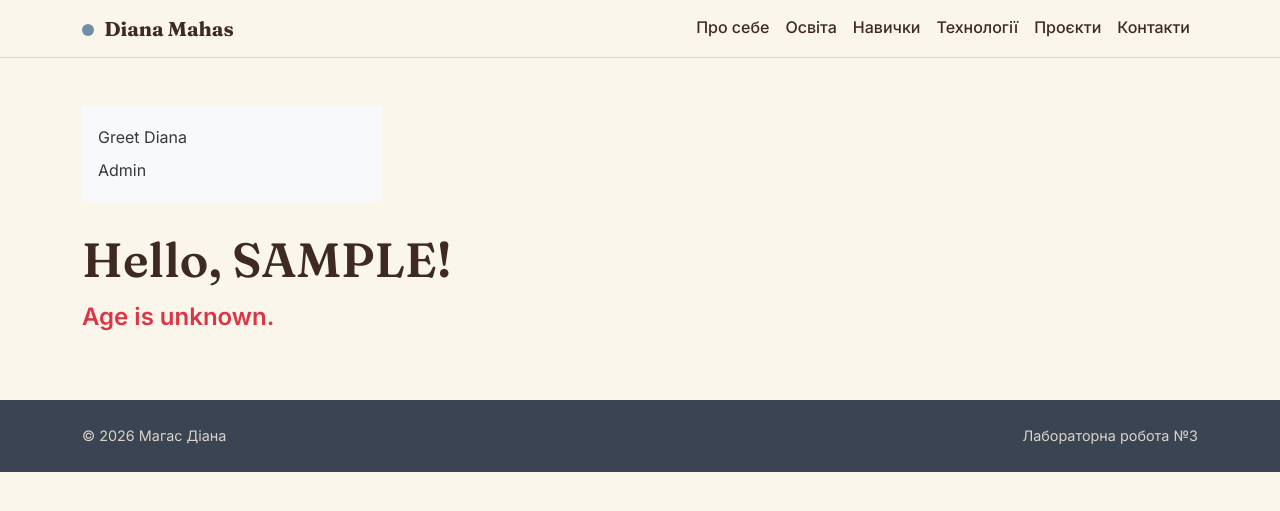
After one commit to Diana-Magas/flask-app-lab, a Flask app: a page that uses app/templates/base.html in a window 1280 px wide. The commit adds this page. Shown: the top 511 px of the page. Run offline with Flask 3, Linux system fonts and the light colour scheme.

Commit message:
lab3: users blueprint with redirect

```diff
--- a/app/__init__.py
+++ b/app/__init__.py
@@ -4,4 +4,8 @@ from flask import Flask
 app = Flask(__name__)
 app.config.from_pyfile("../config.py")
 
+
 from . import views
+
+from .users import users_bp
+app.register_blueprint(users_bp)
--- a/app/static/css/styles.css
+++ b/app/static/css/styles.css
@@ -309,3 +309,41 @@ section {
         margin-bottom: 10px;
     }
 }
+
+.side-nav ul {
+    list-style: none;
+    padding: 12px 16px;
+    margin: 0 0 30px 0;
+    background: #f8f9fa;
+    max-width: 300px;
+}
+
+.side-nav li {
+    margin: 6px 0;
+}
+
+.side-nav a {
+    text-decoration: none;
+    color: #343a40;
+}
+
+.side-nav a:hover {
+    color: #0d6efd;
+}
+
+.hello-title {
+    font-size: 48px;
+    font-weight: 300;
+}
+
+.age-ok {
+    color: #28a745;
+    font-weight: 600;
+    font-size: 24px;
+}
+
+.age-none {
+    color: #dc3545;
+    font-weight: 600;
+    font-size: 24px;
+}
--- a/app/templates/base.html
+++ b/app/templates/base.html
@@ -3,7 +3,7 @@
   <head>
     <meta charset="UTF-8" />
     <meta name="viewport" content="width=device-width, initial-scale=1.0" />
-    <title>{{ title }} | Діана Магас</title>
+    <title>{% block title %}{{ title }}{% endblock %} | Діана Магас</title>
 
     <link rel="preconnect" href="https://fonts.googleapis.com" />
     <link rel="preconnect" href="https://fonts.gstatic.com" crossorigin />
--- /dev/null
+++ b/app/users/__init__.py
@@ -0,0 +1,5 @@
+from flask import Blueprint
+
+users_bp = Blueprint("users", __name__, template_folder="templates", url_prefix="/users")
+
+from . import views
--- /dev/null
+++ b/app/users/templates/users/hi.html
@@ -0,0 +1,22 @@
+{% extends 'base.html' %} {% block title %}Greeting Page{% endblock %} {% block
+content %}
+
+<nav class="side-nav">
+  <ul>
+    <li>
+      <a href="{{ url_for('users.greetings', name='Diana', age=20) }}"
+        >Greet Diana</a
+      >
+    </li>
+    <li>
+      <a href="{{ url_for('users.admin') }}">Admin</a>
+    </li>
+  </ul>
+</nav>
+
+<h2 class="hello-title">Hello, {{ name }}!</h2>
+{% if age %}
+<p class="age-ok">You are {{ age }} years old.</p>
+{% else %}
+<p class="age-none">Age is unknown.</p>
+{% endif %} {% endblock %}
--- /dev/null
+++ b/app/users/views.py
@@ -0,0 +1,17 @@
+from flask import request, redirect, url_for, render_template
+from . import users_bp
+
+
+@users_bp.route("/hi/<string:name>")   #/users/hi/diana?age=20
+def greetings(name):
+    name = name.upper()
+    age = request.args.get("age", None, int)
+
+    return render_template("users/hi.html",name=name, age=age)
+
+
+@users_bp.route("/admin")
+def admin():
+    to_url = url_for("users.greetings", name="Diana", age=20, _external=True)
+    print(to_url)
+    return redirect(to_url)
```
Also changed, not shown: app.py (deleted, +0 -84 lines).
